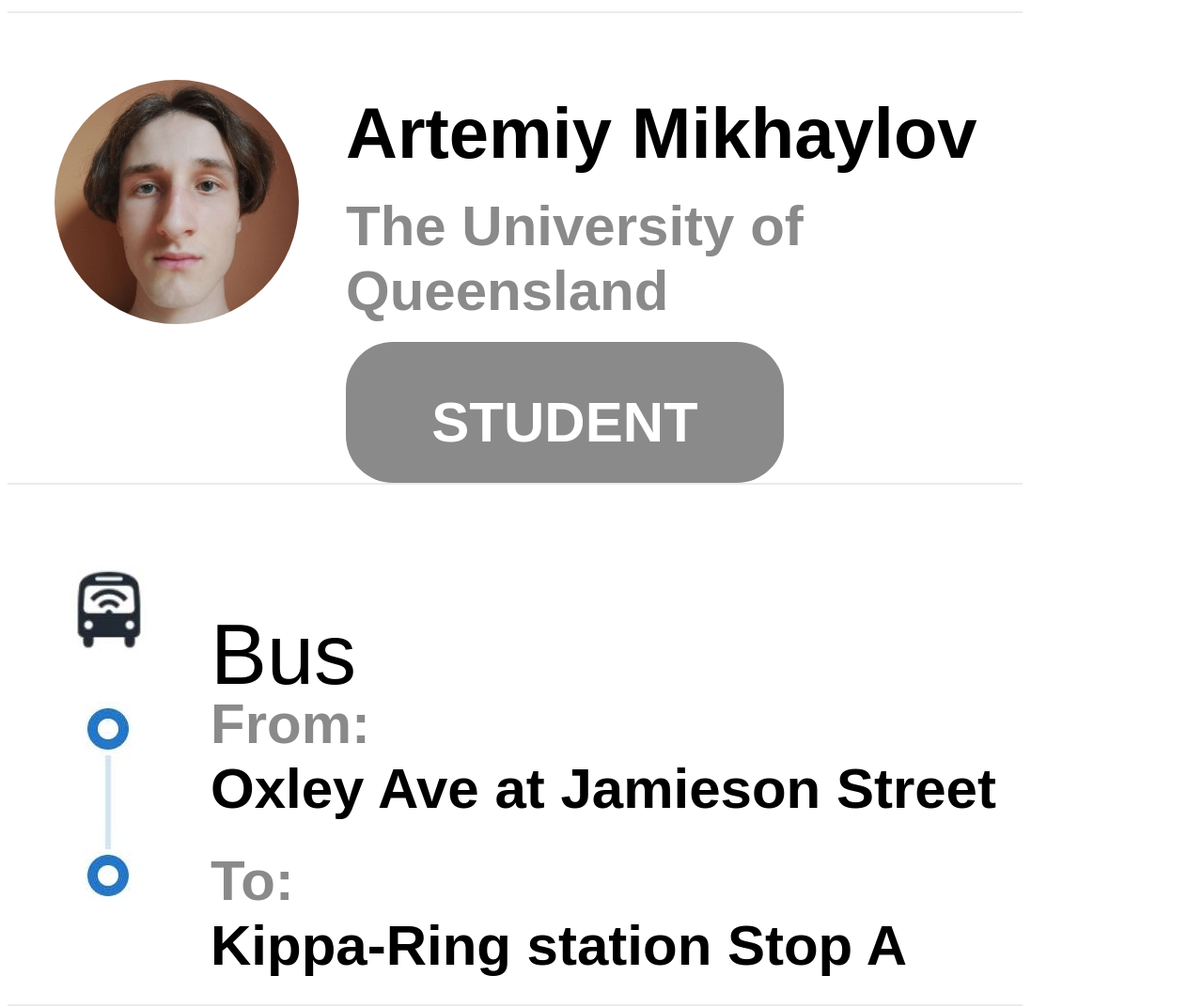
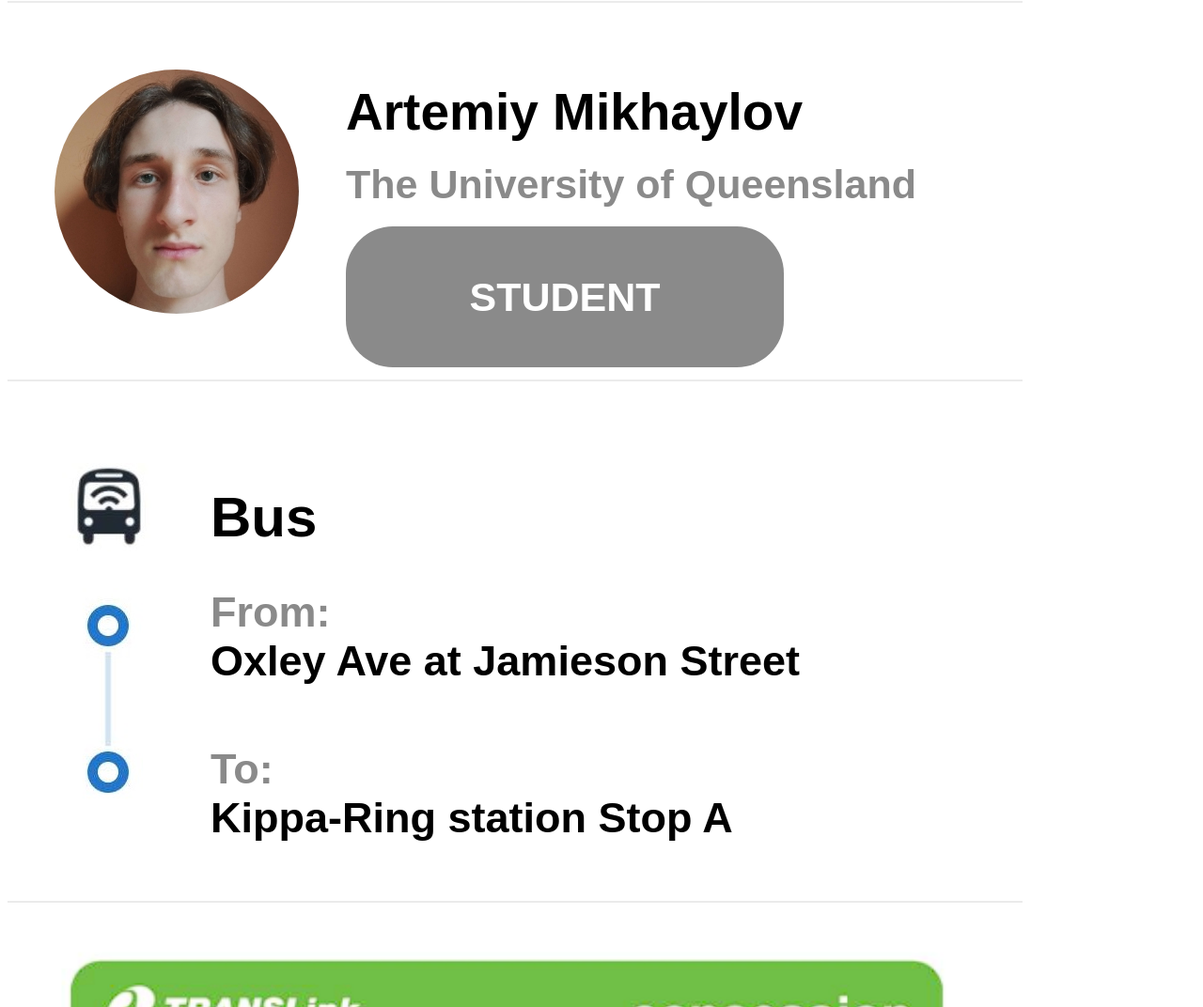
Before and after one commit to ODINPASS/ODINPASS.github.io, a plain HTML site: page index.html in a window 1280 px wide. Shown: the part 902-1974 px from the top of the page at 94% size. Drawn offline with Linux system fonts and the light colour scheme.

Commit message:
decrease size

```diff
--- a/index.html
+++ b/index.html
@@ -34,7 +34,7 @@
                 <div class="main">
                     <div class="border">
                         <div>
-                            <h2  style="font-size: 60px; margin-top: 100px; margin-bottom: 10px;">
+                            <h2  style="font-size: 50px; margin-top: 100px; margin-bottom: 10px; font-weight: lighter;">
                                 Current time
                             </h2>
                         </div>
@@ -55,18 +55,18 @@
                         </div>
                         <div class="idtwo" style="display: flex; flex-direction: column;">
                             <div class="idsub">
-                                <h1 style="font-weight: 700; font-size: 76px; margin-top: 84px; margin-bottom: 21px;">
+                                <h1 style="font-weight: 700; font-size: 55px; margin-top: 84px; margin-bottom: 21px;">
                                     Artemiy Mikhaylov
                                 </h1>
                             </div>
                             <div class="idsubone">
-                                <h2 style="color: rgb(138, 138, 138); font-size: 60px; margin-top: 0px; margin-bottom: 20px;">
+                                <h2 style="color: rgb(138, 138, 138); font-size: 43px; margin-top: 0px; margin-bottom: 20px;">
                                     The University of Queensland
                                 </h2>
                             </div>
                             <div class="idsubtwo">
                                 <button style="border-radius: 50px; height: 150px; width: 466px; border:none; background-color: rgb(138, 138, 138);">
-                                    <h2 style="font-size: 60px; color: white;">
+                                    <h2 style="font-size: 43px; color: white;">
                                         STUDENT
                                     </h2>
                                 </button>
@@ -79,7 +79,7 @@
                                 <img src="Bus.jpg" alt="mode of transport" id="transport_img">
                             </div>
                             <div style="flex: 4 1 0;">
-                                <h1 style="text-align: left; font-size: 90px; font-weight: lighter; padding-top: 70px;" id="mode_transport">
+                                <h1 style="text-align: left; font-size: 60px; padding-top: 70px;" id="mode_transport">
                                     Bus
                                 </h1>
                             </div>
@@ -90,18 +90,18 @@
                             </div>
                             <div style="flex: 4 1 0;">
                                 <div style="height: 50%;">
-                                    <h2 style="color: rgb(138, 138, 138); text-align: left; font-size: 60px; margin: 0px;">
+                                    <h2 style="color: rgb(138, 138, 138); text-align: left; font-size: 45px; margin: 0px;">
                                         From:
                                     </h2>
-                                    <h2 style="color: black; text-align: left; font-size: 60px; margin: 0px;">
+                                    <h2 style="color: black; text-align: left; font-size: 45px; margin: 0px;">
                                         Oxley Ave at Jamieson Street
                                     </h2>
                                 </div>
                                 <div style="height: 50%;">
-                                    <h2 style="color: rgb(138, 138, 138); text-align: left; font-size: 60px; margin: 0px;">
+                                    <h2 style="color: rgb(138, 138, 138); text-align: left; font-size: 45px; margin: 0px;">
                                         To:
                                     </h2>
-                                    <h2 style="color: black; text-align: left; font-size: 60px; margin: 0px;">
+                                    <h2 style="color: black; text-align: left; font-size: 45px; margin: 0px;">
                                         Kippa-Ring station Stop A
                                     </h2>
                                 </div>
```
